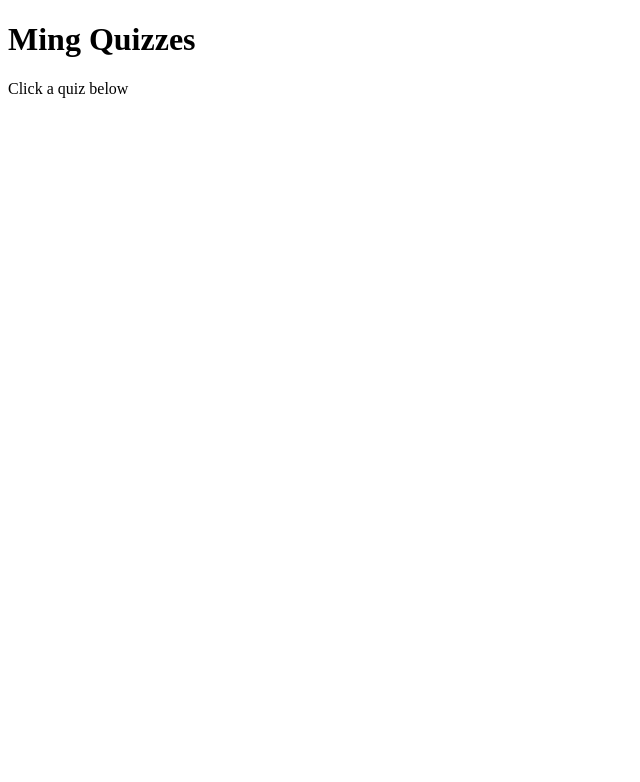
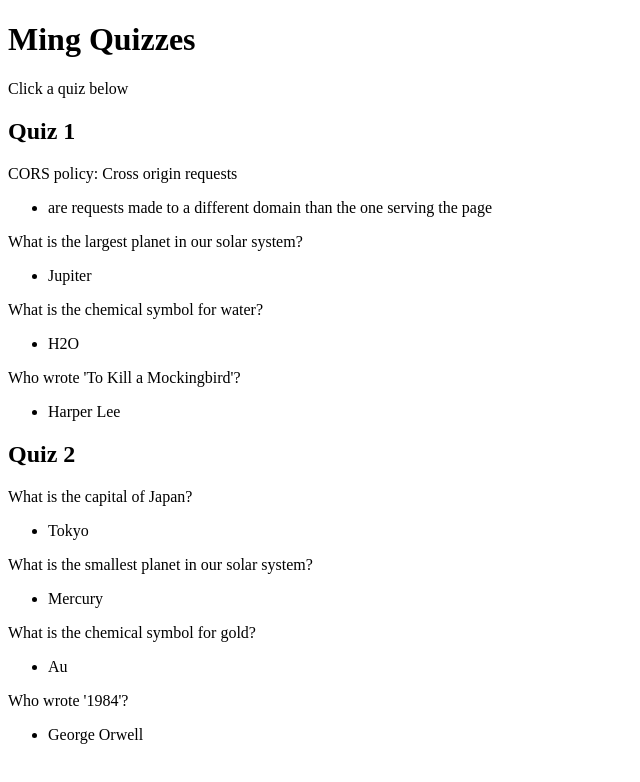
Before and after one commit to ming33333/ming33333.github.io, a plain HTML site: page index.html in a window 1280 px wide. Shown: the whole page, without its empty margins (0-640 px from the left). Drawn offline with Linux system fonts and the light colour scheme.

Commit message:
push todo list and fix data pointing issue

```diff
--- a/data.json
+++ b/data.json
@@ -4,8 +4,9 @@
             "title": "Quiz 1",
             "questions": [
                 {
-                    "question": "What is the capital of France?",
-                    "answer": "Paris"
+                    "question": "CORS policy: Cross origin requests",
+                    "answer": "are requests made to a different domain than the one serving the page"
+
                 },
                 {
                     "question": "What is the largest planet in our solar system?",
--- a/index.html
+++ b/index.html
@@ -15,20 +15,18 @@
             .then(response => response.json())
             .then(data => {
                 const quizContainer = document.getElementById('quiz-container');
-                data.quizzes.forEach((quiz, index) => {
+                data.quizzes.forEach((quiz, indexQuiz) => {
                     const quizElement = document.createElement('div');
                     console.log(quiz);
                     quizElement.innerHTML = `
                         <h2>${quiz.title}</h2>
-                        ${quiz.questions.map((question, qIndex) => `
+                        ${quiz.questions.map((question, indexQuestion) => `
                             <div>
                                 <p>${question.question}</p>
-                                ${question.options.map((option, oIndex) => `
-                                    <label>
-                                        <input type="radio" name="quiz${index}question${qIndex}" value="${option}">
-                                        ${option}
-                                    </label>
-                                `).join('')}
+                                    <ul>
+                                        <li name="quiz${indexQuiz}question${indexQuestion}" value="${question.answer}">
+                                        ${question.answer}
+                                    </ul>
                             </div>
                         `).join('')}
                     `;
```
Also changed, not shown: 1 other file.
